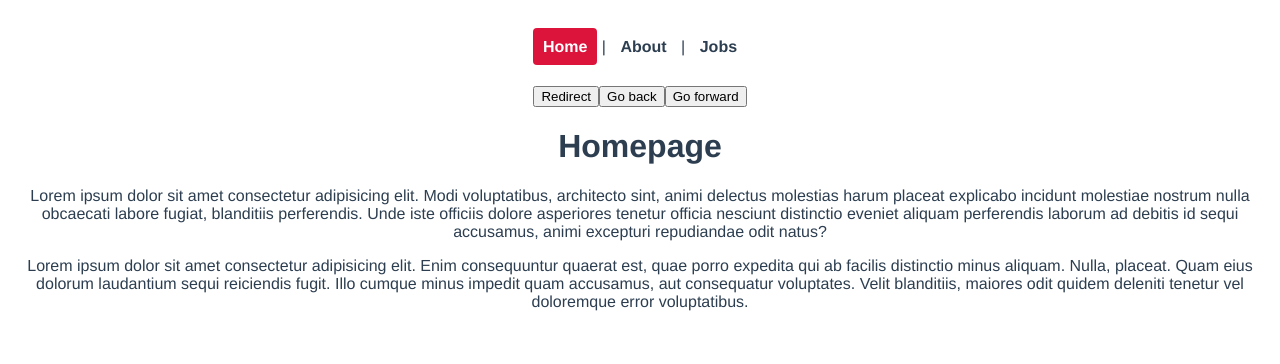
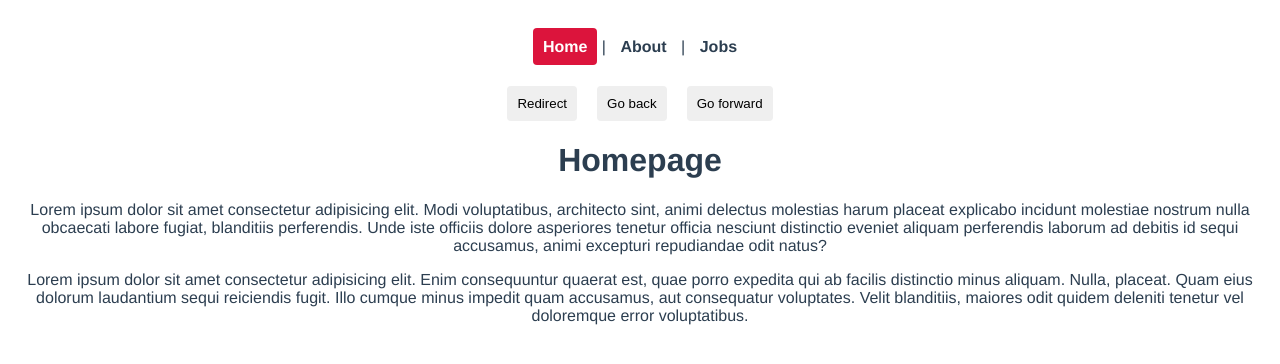
Before and after one commit to Charlon-Dale/vue-ninja-job, a Vue app: page / in a window 1280 px wide. Shown: the top 364 px of the page. Built offline with nearby package versions, Linux system fonts and the light colour scheme.

Commit message:
added styling for buttons

```diff
--- a/src/App.vue
+++ b/src/App.vue
@@ -48,4 +48,11 @@ nav a.router-link-exact-active {
   color: white;
   background: crimson;
 }
+
+button {
+  margin: 0 10px;
+  padding: 10px;
+  border: none;
+  border-radius: 4px;
+}
 </style>
```
